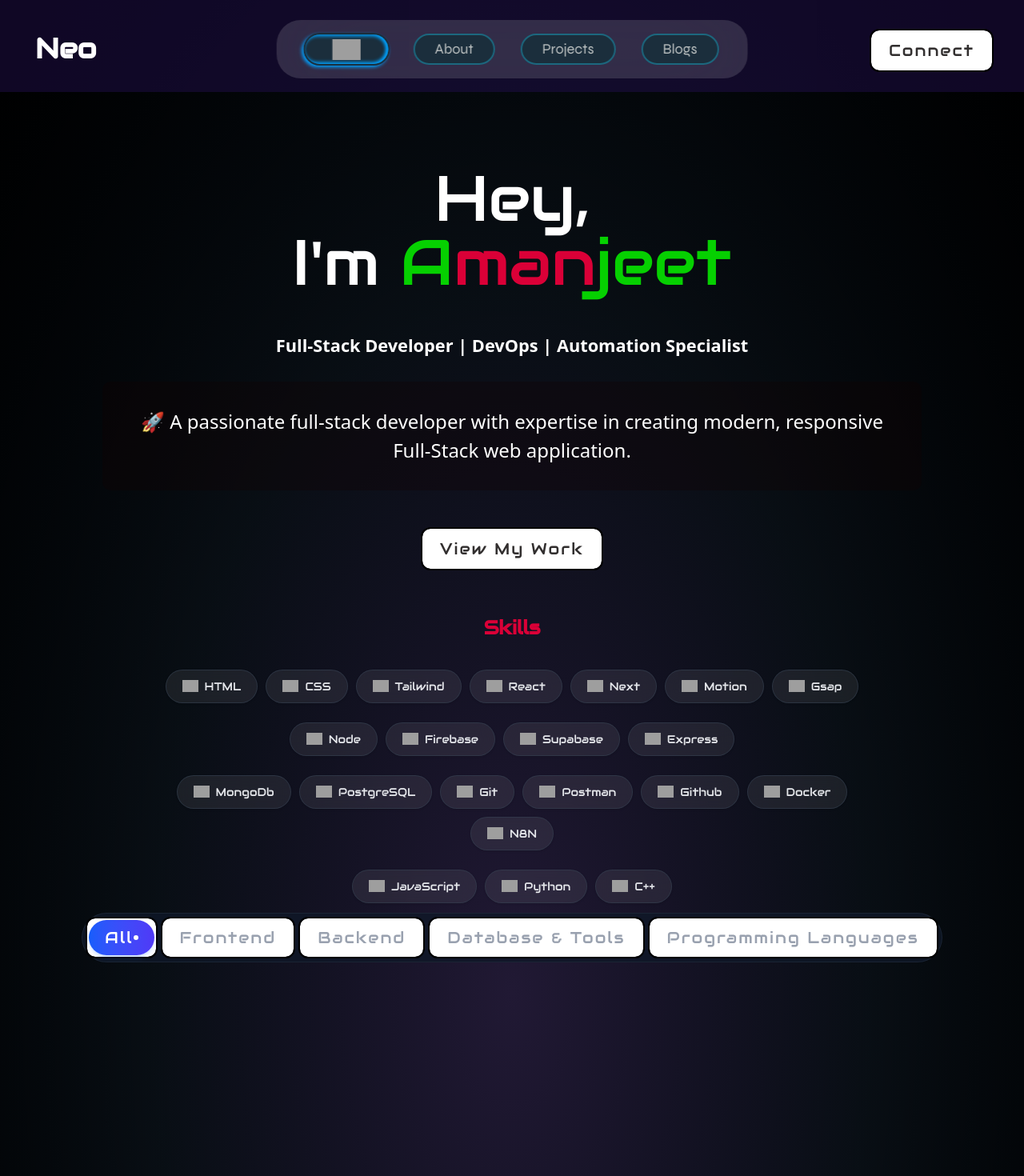
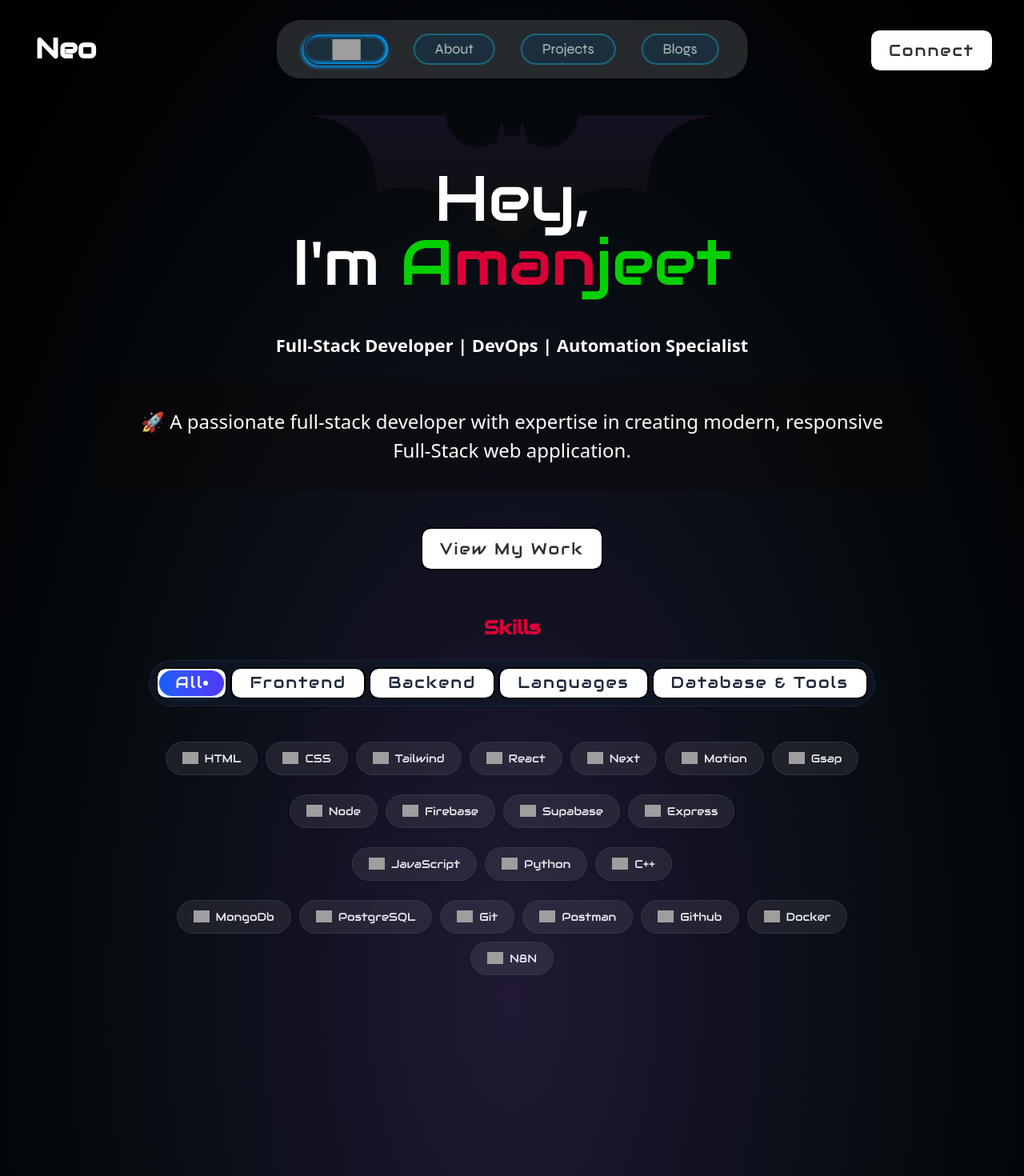
Before and after one commit to Amanjeet-007/Portfolio.me, a React (Vite) app: page / in a window 1280 px wide. Shown: the top 1470 px of the page at 80% size. Built offline with nearby package versions, Linux system fonts and the light colour scheme; grey boxes are pictures that could not be loaded.

Commit message:
navbar and batman logo on home added

```diff
--- a/src/App.css
+++ b/src/App.css
@@ -60,6 +60,8 @@
   --warning: #ffb020;
   --info: #3b82f6;
 }
+
+
 html,
 body {
   width: 100%;
@@ -74,6 +76,21 @@ main {
   align-items: center;
   justify-content: center;
   flex-direction: column;
+}
+
+.wrap{
+  position: absolute;
+  z-index: 0;
+  left: 50%;
+  top: 0%;
+  translate: -50% -7%;
+  height: 100vh;
+}
+
+.bat {
+  width: 521px; height: 161px;
+  background: linear-gradient(var(--bg-base), #0e0e0e);
+  clip-path: path("M0 0 L178 0 A40 40 0 0 0 241 33 L248 7 L252 28 Q260.5 22 269 28 L273 7 L280 33 A40 40 0 0 0 343 0 L521 0 Q430 4 429 99 C400 80 340 90 300 130 Q285 142 261 161 Q236 142 221 130 C181 90 121 80 92 99 Q91 4 0 0 Z");
 }
 
 li {
--- a/src/pages/Home.jsx
+++ b/src/pages/Home.jsx
@@ -63,7 +63,24 @@ const SkillsComp = () => {
         },
         {
           name: "Express",
-          icon: "https://user-images.githubusercontent.com/11978772/40430986-a0eb7b92-5e63-11e8-80eb-43fe07f664a6.png",
+          icon: "https://files.svgcdn.io/skill-icons/expressjs-dark.svg",
+        },
+      ],
+    },
+    {
+      name: "Languages",
+      tool: [
+        {
+          name: "JavaScript",
+          icon: "https://cdn-icons-png.flaticon.com/128/5968/5968292.png",
+        },
+        {
+          name: "Python",
+          icon: "https://cdn-icons-png.flaticon.com/512/5968/5968350.png",
+        },
+        {
+          name: "C++",
+          icon: "https://raw.githubusercontent.com/isocpp/logos/master/cpp_logo.png",
         },
       ],
     },
@@ -100,23 +117,6 @@ const SkillsComp = () => {
         },
       ],
     },
-    {
-      name: "Programming Languages",
-      tool: [
-        {
-          name: "JavaScript",
-          icon: "https://cdn-icons-png.flaticon.com/128/5968/5968292.png",
-        },
-        {
-          name: "Python",
-          icon: "https://cdn-icons-png.flaticon.com/512/5968/5968350.png",
-        },
-        {
-          name: "C++",
-          icon: "https://download.logo.wine/logo/C%2B%2B/C%2B%2B-Logo.wine.png",
-        },
-      ],
-    },
   ];
 
   const categories = ["All", ...tools.map((item) => item.name)];
@@ -132,12 +132,12 @@ const SkillsComp = () => {
   };
 
   const cardVariant = {
-    hidden: { opacity: 0, scale: 0.8, y: 15 },
+    hidden: { opacity: 0, scale: 0.9, y: 15 },
     visible: {
       opacity: 1,
       scale: 1,
       y: 0,
-      transition: { duration: 0.25, ease: "easeOut" },
+      transition: { duration: 0.15, ease: "easeIn" },
     },
   };
 
@@ -145,7 +145,36 @@ const SkillsComp = () => {
     <div className="skills min-h-screen w-full flex flex-col items-center py-12 px-4">
       <p className="font-bold text-2xl sectionname text-white mb-6">Skills</p>
 
-
+      <div className="flex flex-wrap justify-center gap-2 mb-8 p-2.5 md:bg-gray-900/80 md:backdrop-blur-md rounded-full md:border border-gray-800/80 max-w-full">
+        {categories.map((category) => {
+          const isActive = activeCategory === category;
+          return (
+            <button
+              key={category}
+              onClick={() => setActiveCategory(category)}
+              className={`relative cursor-pointer px-3.5 py-1.5 rounded-full text-xs md:text-sm font-medium transition-colors duration-200 outline-none border-none`}
+            >
+              {isActive && (
+                <motion.div
+                  layoutId="activeFilterPill"
+                  className="absolute inset-0 bg-gradient-to-r from-blue-600 to-indigo-600 rounded-full shadow-md shadow-blue-500/20 "
+                  transition={{ type: "spring", stiffness: 400, damping: 30 }}
+                />
+              )}
+              <span
+                className={`relative z-10 flex items-center h-4  ${
+                  isActive ? "text-white" : "text-gray-800 hover:text-gray-700"
+                }`}
+              >
+                {category}
+                {isActive && (
+                  <span className="h-1.5 w-1.5 rounded-full bg-white animate-pulse" />
+                )}
+              </span>
+            </button>
+          );
+        })}
+      </div>
 
       <AnimatePresence mode="wait">
         <motion.div
@@ -154,7 +183,7 @@ const SkillsComp = () => {
           animate={{ opacity: 1, y: 0 }}
           exit={{ opacity: 0, y: -10 }}
           transition={{ duration: 0.2 }}
-          className="w-full max-w-4xl flex flex-col items-center"
+          className="w-full max-w-4xl flex flex-col items-center "
         >
           {filteredTools.map((el) => (
             <div className="skillwrapper w-full text-white my-3" key={el.name}>
@@ -188,35 +217,6 @@ const SkillsComp = () => {
           ))}
         </motion.div>
       </AnimatePresence>
-
-      <div className="flex flex-wrap justify-center gap-2 mb-8 p-1.5 md:bg-gray-900/80 md:backdrop-blur-md rounded-full md:border border-gray-800/80 max-w-full">
-        {categories.map((category) => {
-          const isActive = activeCategory === category;
-          return (
-            <button
-              key={category}
-              onClick={() => setActiveCategory(category)}
-              className={`relative cursor-pointer px-3.5 py-1.5 rounded-full text-xs md:text-sm font-medium transition-colors duration-200 outline-none border-none`}
-            >
-              {isActive && (
-                <motion.div
-                  layoutId="activeFilterPill"
-                  className="absolute inset-0 bg-gradient-to-r from-blue-600 to-indigo-600 rounded-full shadow-md shadow-blue-500/20"
-                  transition={{ type: "spring", stiffness: 400, damping: 30 }}
-                />
-              )}
-              <span className={`relative z-10 flex items-center  ${
-                isActive ? "text-white" : "text-gray-400 hover:text-gray-200"
-              }`} >
-                {category}
-                {isActive && (
-                  <span className="h-1.5 w-1.5 rounded-full bg-white animate-pulse" />
-                )}
-              </span>
-            </button>
-          );
-        })}
-      </div>
     </div>
   );
 };
@@ -320,7 +320,7 @@ export default function Home() {
       <div className="flex h-full w-full items-center justify-around flex-col">
         <div className="absolute w-full overflow-hidden left-180 bottom-0 -rotate-90"></div>
 
-        <div>
+        <div className="">
           <div className="center text-white flex justify-around items-center flex-col relative w-full h-full">
             <motion.div
               className="flex flex-col items-center justify-center"
@@ -330,7 +330,7 @@ export default function Home() {
             >
               <motion.h2
                 variants={heroLine}
-                className="name text-[10vmin] text-center mt-2 leading-[10vmin] h-[20vmin] inline-block"
+                className="name text-[10vmin] z-50 text-center mt-2 leading-[10vmin] h-[20vmin] inline-block"
               >
                 Hey,
                 <br /> I&apos;m{" "}
@@ -338,12 +338,18 @@ export default function Home() {
                   A<span className="text-[#DA0037]">man</span>jeet
                 </span>
               </motion.h2>
+              <div className="wrap">
+                <div className="bat"></div>
+              </div>
 
               <motion.h3
                 variants={heroLine}
                 className=" text-[1.7vmax] relative flex flex-col text-center items-center justify-center w-[500px] pt-10 mb-5 mt-10 md:mt-2"
               >
-                <p style={{background:"transparent"}} className="font-bold flex flex-wrap w-[90vw] md:block">
+                <p
+                  style={{ background: "transparent" }}
+                  className="font-bold flex flex-wrap w-[90vw] md:block"
+                >
                   Full-Stack Developer | DevOps | Automation Specialist
                 </p>
               </motion.h3>
--- a/src/styles/Nav.css
+++ b/src/styles/Nav.css
@@ -1,6 +1,6 @@
 nav {
   height: min-content;
-  background-color: rgba(36, 16, 82, 0.452);
+  /* background-color: rgba(36, 16, 82, 0.452); */
   /* background-color: transparent; */
   width: 100vw;
   overflow-y: visible;
```
